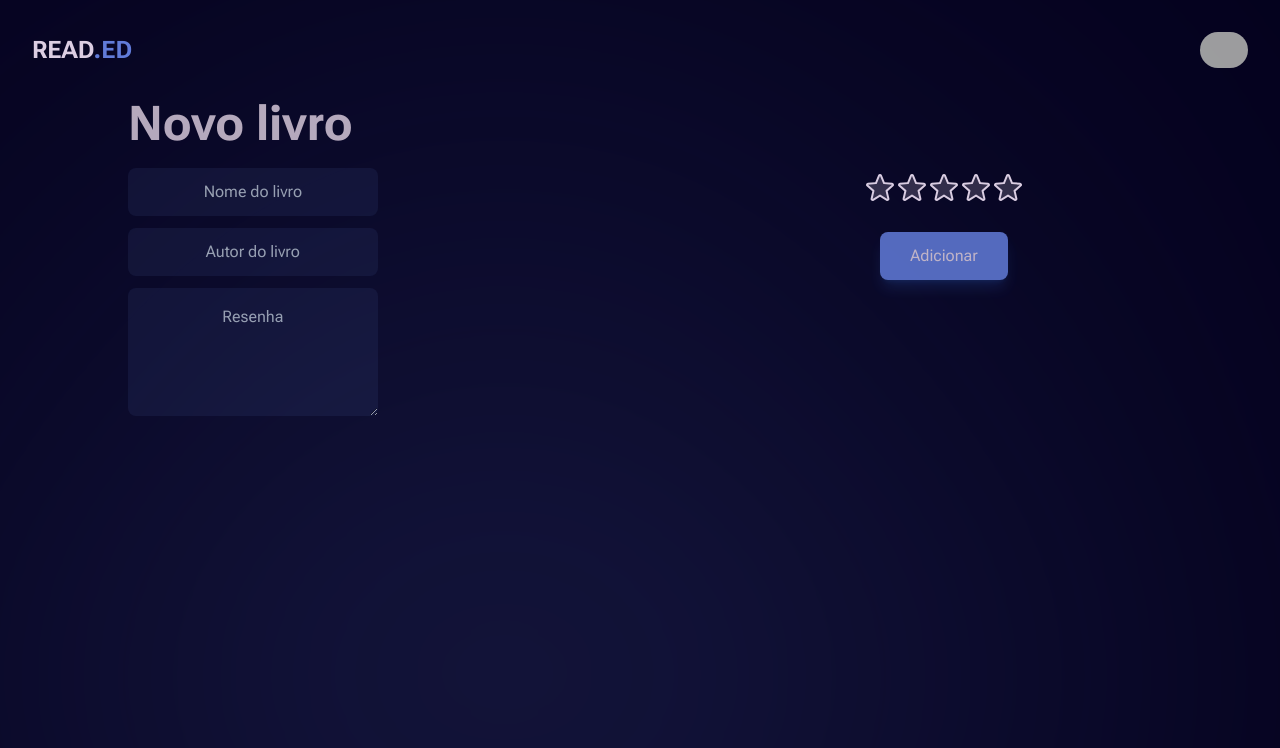
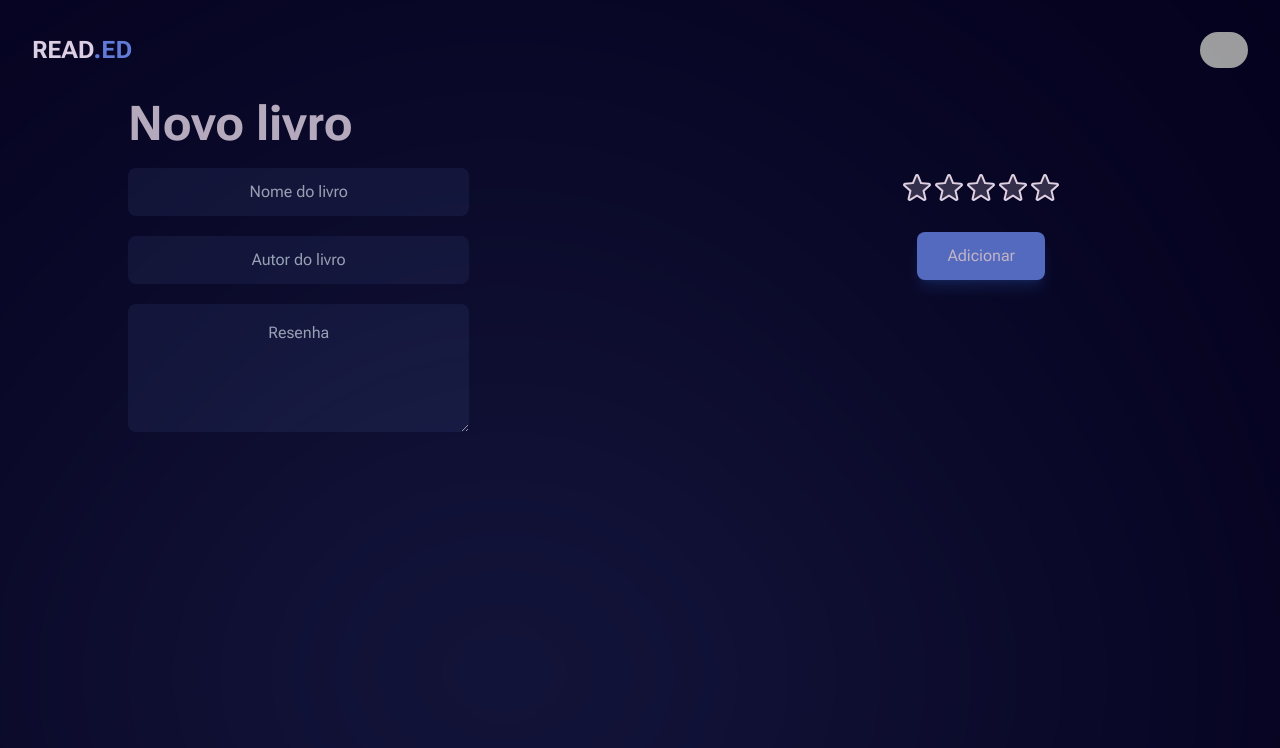
Before and after one commit to nilloferreiira/readed, a Next.js app: page /newbook in a window 1280 px wide. Shown: the top 748 px of the page. Built offline with nearby package versions, Linux system fonts and the light colour scheme; grey boxes are pictures that could not be loaded.

Commit message:
Form component

```diff
--- a/src/app/newbook/page.tsx
+++ b/src/app/newbook/page.tsx
@@ -1,83 +1,11 @@
-import { Stars } from "@/components/FormBook/Stars";
 import { Header } from "@/components/header/Header";
+import { FormBook } from "@/components/FormBook/FormBook";
 
 export default function FormBookPage() {
   return (
     <div>
       <Header />
-
-      {/* main content */}
-      <div className={`
-                      w-4/5
-                      gap-48
-                      mx-auto
-                      flex flex-col
-                      lg:flex-row
-                      items-center lg:items-start justify-between
-                    `}>
-        {/* container 1 */}
-        <div className="flex flex-col items-center lg:items-start justify-center w-full lg:w-3/5 gap-5">
-          <h1 className="h1">Novo livro</h1>
-          {/* form */}
-          <form className="flex flex-col w-full lg:w-3/5 gap-3">
-            <input
-              type="text"
-              placeholder="Nome do livro"
-              className={`
-                        p-3
-                        bg-darkBlue rounded-lg
-                        text-fontWhite
-                        placeholder-fontwhite placeholder-opacity-80 placeholder-style
-                        outline-none
-                    `}
-            />
-
-            <input
-              type="text"
-              placeholder="Autor do livro"
-              className={`
-                        p-3
-                        text-fontWhite
-                        bg-darkBlue rounded-lg
-                        placeholder-fontwhite placeholder-opacity-80 placeholder-style
-                        outline-none
-                        `}
-            />
-            <textarea
-              placeholder="Resenha"
-              className={`
-                        p-3
-                        text-fontWhite
-                        bg-darkBlue rounded-lg
-                        placeholder-fontwhite placeholder-opacity-80 placeholder-style
-                        outline-none
-                        min-h-32
-                        `}
-            />
-          </form>
-        </div>
-
-        {/* container 2 */}
-        <div className="flex flex-col items-center justify-center lg:w-3/5 mt-8 lg:mt-16 gap-5">
-          {/* stars  */}
-            <Stars />
-
-          <button
-            className={`
-                bg-indigo
-                shadow-lg shadow-blue-500/20
-              text-fontWhite
-                opacity-85
-                py-3 px-6
-                rounded-lg
-                min-w-32
-                hover:opacity-100
-                transition-all outline-none
-              `}>
-            Adicionar
-          </button>
-        </div>
-      </div>
+      <FormBook />
     </div>
   );
 }
--- /dev/null
+++ b/src/components/FormBook/FormBook.tsx
@@ -0,0 +1,77 @@
+import { Stars } from "./Stars";
+
+export function FormBook() {
+    return (
+        <form
+        className={`
+                          flex flex-col lg:flex-row
+                          items-center lg:items-start justify-between
+                          w-4/5
+                          mx-auto
+
+                          gap-5`}
+      >
+        {/* container 1 */}
+        <div className="flex flex-col w-4/5 lg:w-2/6 gap-5">
+          <h1 className="h1">Novo livro</h1>
+          <input
+            type="text"
+            placeholder="Nome do livro"
+            className={`
+                        p-3
+                        bg-darkBlue rounded-lg
+                        text-fontWhite
+                        placeholder-fontwhite placeholder-opacity-80 placeholder-style
+                        outline-none
+                        `}
+          />
+
+          <input
+            type="text"
+            placeholder="Autor do livro"
+            className={`
+                        p-3
+                        text-fontWhite
+                        bg-darkBlue rounded-lg
+                        placeholder-fontwhite placeholder-opacity-80 placeholder-style
+                        outline-none
+                        `}
+          />
+          <textarea
+            placeholder="Resenha"
+            className={`
+                        p-3
+                        text-fontWhite
+                        bg-darkBlue rounded-lg
+                        placeholder-fontwhite placeholder-opacity-80 placeholder-style
+                        outline-none
+                        min-h-32
+                        `}
+          />
+        </div>
+
+        {/* container 2 */}
+        <div className="flex flex-col items-center justify-center lg:w-2/6 mt-8 lg:mt-16 gap-5 lg:mx-0 mx-auto">
+          {/* stars  */}
+          <Stars />
+
+          <button
+          type="submit"
+            className={`
+                        bg-indigo
+                        shadow-lg shadow-blue-500/20
+                        text-fontWhite
+                        opacity-85
+                        py-3 px-6
+                        rounded-lg
+                        min-w-32
+                        hover:opacity-100
+                        transition-all outline-none
+                        `}
+          >
+            Adicionar
+          </button>
+        </div>
+      </form>
+    )
+}
--- a/src/components/FormBook/StarComponent.tsx
+++ b/src/components/FormBook/StarComponent.tsx
@@ -9,7 +9,7 @@ interface StarProps {
 
 export function StarComponent(props: StarProps) {
     return (
-        <button onClick={props.onClick} className="outline-none">
+        <button type="button" onClick={props.onClick} className="outline-none">
             <Star size={32} color={props.isActive ? '#FFD700' : '#E1D2E3'} weight={props.isActive ? 'fill' : 'duotone'} />
         </button>
     )
--- a/src/components/FormBook/Stars.tsx
+++ b/src/components/FormBook/Stars.tsx
@@ -10,12 +10,11 @@ export function Stars() {
 
     const onClickStar = (index: number) => {
         setActiveIndex(state => state === index ? undefined : index)
-        console.log('clicado')
-
+        console.log('clicado') //apagar
     }
 
     return (
-        <div className="flex items-center justify-center w-full p-2">
+        <div className="flex items-center justify-center w-full p-2 z-0">
             {items.map((index) => (
                 <StarComponent key={`star_${index}`} isActive={index <= activeIndex!} onClick={()=> onClickStar(index)}/>
             ))}
```
